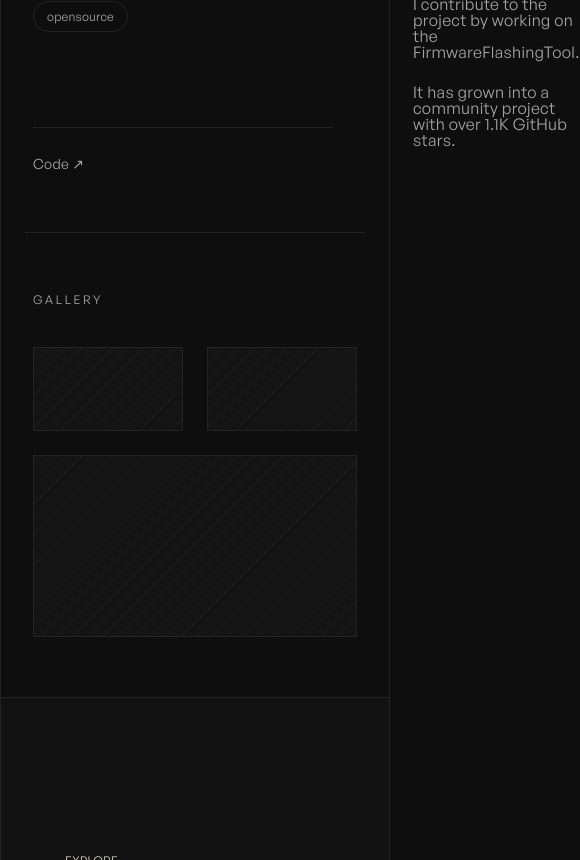
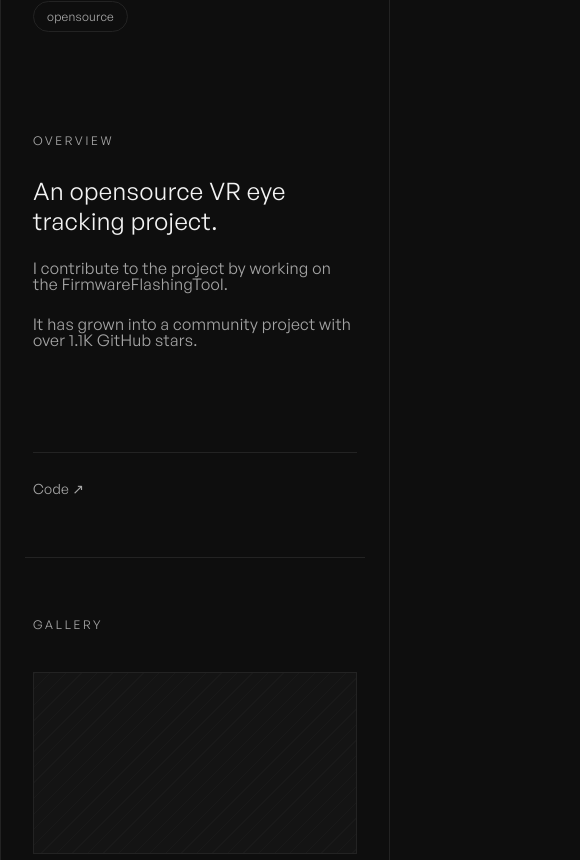
Before and after one commit to luckmer/Portfolio, a Next.js app: page /work/01 in a window 390 px wide. Shown: the part 1140-2000 px from the top of the page, 580 px wide, since content can reach past the window. Built offline with nearby package versions, Linux system fonts and the light colour scheme.

Commit message:
responsive design

```diff
--- a/components/Cursor/index.tsx
+++ b/components/Cursor/index.tsx
@@ -1,7 +1,6 @@
 'use client'
 import { INNER_SPEED, OUTER_SPEED } from '@static/index'
-import clsx from 'clsx'
-import { useEffect, useMemo, useRef } from 'react'
+import { useEffect, useRef } from 'react'
 
 const Cursor = () => {
   const outerRef = useRef<HTMLDivElement>(null)
@@ -48,38 +47,15 @@
     }
   }, [])
 
-  const bump = false
-  const projectsOn = false
-
-  const isMobile = useMemo(() => {
-    const ua = navigator.userAgent
-    return (
-      /Mobile|Android|iP(hone|od)|IEMobile|BlackBerry|Kindle|Silk-Accelerated|(hpw|web)OS|Opera M(obi|ini)/.test(
-        ua,
-      ) || /(tablet|ipad|playbook|silk)|(android(?!.*mobi))/i.test(ua)
-    )
-  }, [])
-
-  if (isMobile) return null
-
-  const outerSize = bump ? 'w-36 h-36' : projectsOn ? 'w-12 h-12 opacity-60' : 'w-8 h-8'
-  const innerSize = bump ? 'w-18 h-18' : projectsOn ? 'w-7 h-7 opacity-60' : 'w-[18px] h-[18px]'
-
   return (
     <>
       <div
         ref={outerRef}
-        className={clsx(
-          'fixed top-0 border-fg-muted left-0 rounded-full border pointer-events-none z-999 w-48 h-48 transition-[width,height,opacity] duration-300 ease-out',
-          outerSize,
-        )}
+        className='hidden min-[901px]:block fixed top-0 border-fg-muted left-0 rounded-full border pointer-events-none z-999  w-48 h-48 transition-[width,height,opacity] duration-300 ease-out'
       />
       <div
         ref={innerRef}
-        className={clsx(
-          'fixed border-fg-muted top-0 left-0 rounded-full border pointer-events-none z-999 w-18 h-18 transition-[width,height,opacity] duration-300 ease-out',
-          innerSize,
-        )}
+        className='hidden min-[901px]:block fixed border-fg-muted top-0 left-0 rounded-full border pointer-events-none z-999 w-18 h-18 transition-[width,height,opacity] duration-300 ease-out'
       />
     </>
   )
--- a/pages/WorkSlug/index.tsx
+++ b/pages/WorkSlug/index.tsx
@@ -1,3 +1,4 @@
+'use client'
 import EmptyImg from '@components/EmptyImg'
 import Footer from '@components/Footer'
 import Reveal from '@components/Reveal/Reveal'
@@ -71,7 +72,7 @@
           </Reveal>
         </section>
         <section className='py-60 px-8 border-b border-line-800'>
-          <div className='grid grid-cols-[300px_1fr] gap-80'>
+          <div className='grid grid-cols-[300px_1fr] gap-80 max-[900px]:grid-cols-1'>
             <Reveal className='flex flex-col gap-36'>
               <div className='flex flex-col gap-12'>
                 <Typography text='small' uppercase color='muted' class='tracking-[0.22em]'>
@@ -99,7 +100,7 @@
                   ))}
                 </div>
               </div>
-              <div className='mt-auto border-t border-line-800 pt-28'>
+              <div className='mt-auto border-t border-line-800 pt-28 min-[901px]:visible hidden'>
                 <Link href='/'>
                   <Typography color='muted' text='caption' class='hover:text-white! cursor-pointer'>
                     Code ↗
@@ -127,6 +128,13 @@
                 </Typography>
               </RevealItem>
             </RevealGroup>
+            <div className='mt-auto border-t border-line-800 pt-28 visible min-[901px]:hidden'>
+              <Link href='/'>
+                <Typography color='muted' text='caption' class='hover:text-white! cursor-pointer'>
+                  Code ↗
+                </Typography>
+              </Link>
+            </div>
           </div>
         </section>
         <section className='py-60 px-8'>
@@ -135,7 +143,9 @@
               Gallery
             </Typography>
           </Reveal>
-          <RevealGroup delay={0.1} className='grid grid-cols-[1fr_1fr] gap-24'>
+          <RevealGroup
+            delay={0.1}
+            className='grid grid-cols-[1fr_1fr] gap-24 max-[900px]:grid-cols-1'>
             <RevealItem className='relative w-full aspect-video overflow-hidden border border-line-800'>
               {images?.image3 ? (
                 <Image
```
